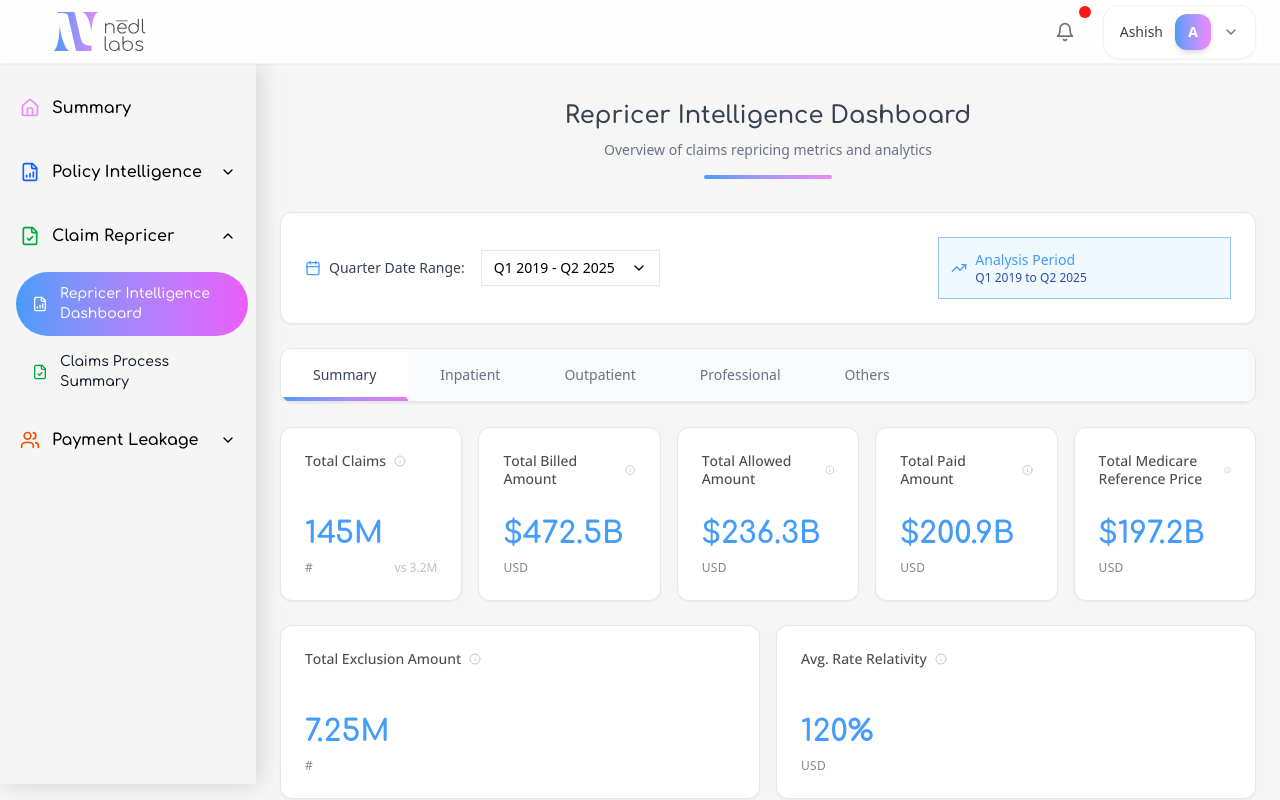
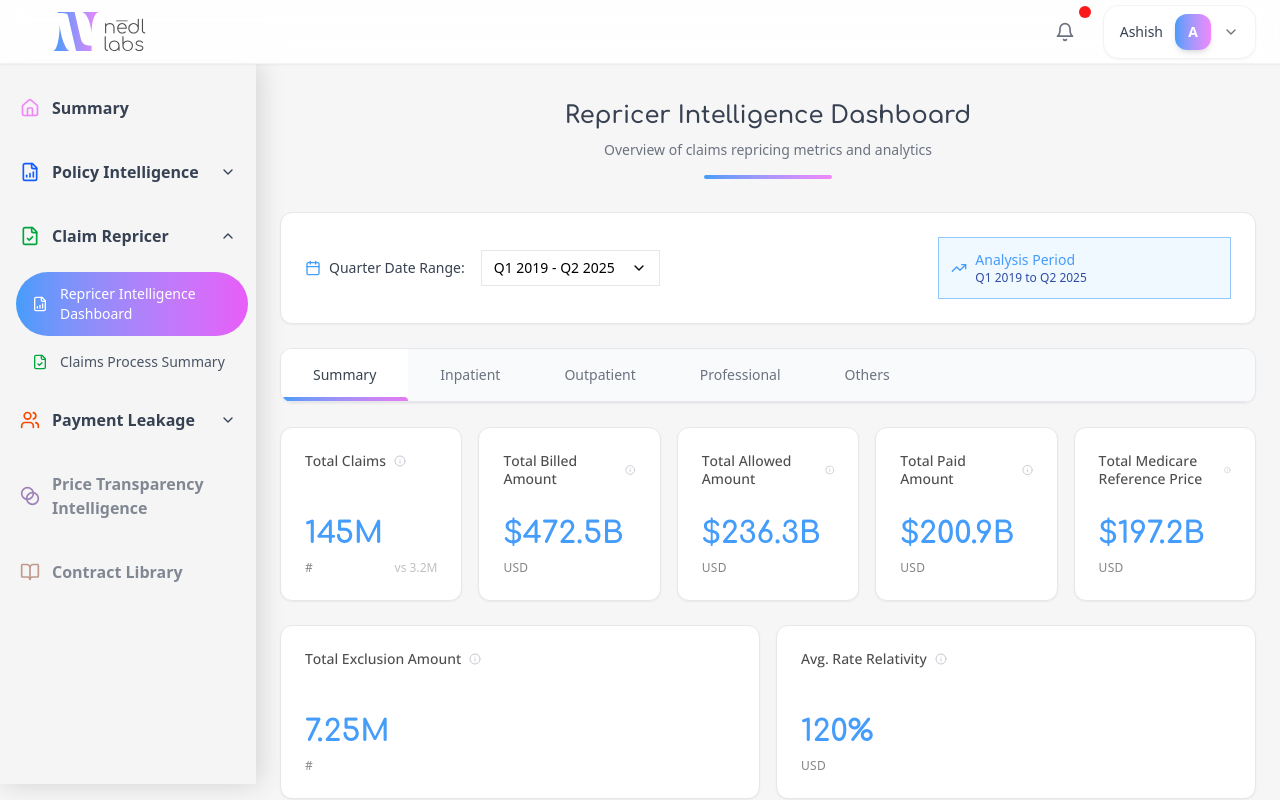
Before and after one commit to nedllabs/repricer-dashboard, a Next.js app: page / in a window 1280 px wide. Shown: the top 800 px of the page. Built offline with nearby package versions, Linux system fonts and the light colour scheme.

Commit message:
Menu update

```diff
--- a/components/sidebar/sidebar-navigation.tsx
+++ b/components/sidebar/sidebar-navigation.tsx
@@ -10,6 +10,8 @@ import {
   ChevronDown,
   House,
   Diff,
+  ChartNoAxesColumnIncreasing,
+  Blend,
 } from "lucide-react";
 import { cn } from "@/lib/utils";
 import { useState, useEffect } from "react";
@@ -23,6 +25,7 @@ interface NavigationItem {
   color?: string;
   href: string;
   children?: NavigationItem[];
+  disabled?: boolean;
 }
 
 interface SidebarNavigationProps {
@@ -101,6 +104,13 @@ export function SidebarNavigation({
           href: "https://nedl-dashboard.vercel.app/code-coverage",
         },
         {
+          id: "lcd-mcd-coverage",
+          icon: ChartNoAxesColumnIncreasing,
+          label: "LCD / MCD Coverage",
+          color: "text-blue-600",
+          href: "https://nedl-dashboard.vercel.app/lcd-mcd-coverage",
+        },
+        {
           id: "service-comparison",
           icon: Diff,
           label: "Service Comparison",
@@ -176,12 +186,33 @@ export function SidebarNavigation({
         },
       ],
     },
+    {
+      id: "raise-transparency",
+      icon: Blend,
+      label: "Price Transparency Intelligence",
+      color: "text-[#66348f]",
+      href: "",
+      disabled: true,
+    },
+    {
+      id: "contract-library",
+      icon: BookOpen,
+      label: "Contract Library",
+      color: "text-[#9c5d45]",
+      href: "",
+      disabled: true,
+    },
   ];
 
-  const handleNavigate = (href: string, itemId?: string) => {
+  const handleNavigate = (href: string, itemId?: string | null) => {
     if (href !== "#") {
       // Check if it's an external link
       router.push(href);
+
+      // If Summary is clicked, collapse all other menus
+      if (itemId === "summary") {
+        setExpandedCategories(new Set());
+      }
 
       if (isMobile) {
         onToggle(); // Close mobile menu after navigation
@@ -227,7 +258,7 @@ export function SidebarNavigation({
         {/* Mobile Sidebar */}
         <div
           className={cn(
-            "fixed left-0 top-0 h-full w-64 z-50 font-comfortaa transform transition-transform duration-300 ease-in-out",
+            "fixed left-0 top-0 h-full w-64 z-50 font-title transform transition-transform duration-300 ease-in-out",
             "bg-[#F5F5F5] shadow-[3px_0px_25px_0px_rgba(0,0,0,0.15)]",
             isOpen ? "translate-x-0" : "-translate-x-full",
             className
@@ -259,17 +290,20 @@ export function SidebarNavigation({
                         if (hasChildren) {
                           toggleCategory(item.id!);
                         } else {
-                          handleNavigate(item.href, item.id || undefined);
+                          handleNavigate(item.href, item.id || null);
                         }
                       }}
                       className={cn(
                         "flex w-full items-center rounded-full px-2 py-4 my-1 text-sm font-bold text-left transition-all duration-200 no-shadow",
+                        item.disabled &&
+                          "opacity-50 cursor-not-allowed hover:bg-transparent",
                         hasChildren
-                          ? "text-black hover:bg-white"
+                          ? "text-gray-700 hover:bg-white"
                           : isActive(item.href)
                           ? "bg-gradient-to-r from-[#449CFB] to-[#E85DF9] text-white"
-                          : "text-black hover:bg-white"
+                          : "text-gray-700 hover:bg-white"
                       )}
+                      disabled={item.disabled}
                     >
                       <item.icon
                         className={cn(
@@ -312,17 +346,15 @@ export function SidebarNavigation({
                             <button
                               key={child.id || "child-overview"}
                               onClick={() =>
-                                handleNavigate(
-                                  child.href,
-                                  child.id || undefined
-                                )
+                                handleNavigate(child.href, child.id || null)
                               }
                               className={cn(
                                 "flex w-full items-center rounded-full px-4 py-3 my-1 text-sm font-medium text-left transition-all duration-200 no-shadow",
                                 childActive
                                   ? "bg-gradient-to-r from-[#449CFB] to-[#E85DF9] text-white"
-                                  : "text-gray-900 hover:bg-white"
+                                  : "text-gray-600 hover:bg-white"
                               )}
+                              disabled={item.disabled}
                             >
                               <child.icon
                                 className={cn(
@@ -362,7 +394,7 @@ export function SidebarNavigation({
   return (
     <div
       className={cn(
-        "fixed left-0 top-16 h-[calc(100vh-5rem)] w-64 z-10 font-comfortaa",
+        "fixed left-0 top-16 h-[calc(100vh-5rem)] w-64 z-10 font-title",
         "bg-[#F5F5F5] shadow-[3px_0px_25px_0px_rgba(0,0,0,0.15)]",
         className
       )}
@@ -382,17 +414,19 @@ export function SidebarNavigation({
                     if (hasChildren) {
                       toggleCategory(item.id!);
                     } else {
-                      handleNavigate(item.href, item.id || undefined);
+                      handleNavigate(item.href, item.id || null);
                     }
                   }}
                   className={cn(
                     "flex w-full items-center rounded-full px-3 py-4 my-2 text-md font-semibold text-left transition-all duration-200 no-shadow",
                     hasChildren
-                      ? "text-black hover:bg-white"
+                      ? "text-gray-700 hover:bg-white"
                       : isActive(item.href)
                       ? "bg-gradient-to-r from-[#449CFB] to-[#E85DF9] text-white"
-                      : "text-black hover:bg-white"
+                      : "text-gray-700 hover:bg-white",
+                    item.disabled && "opacity-60 hover:bg-transparent"
                   )}
+                  disabled={item.disabled}
                 >
                   <item.icon
                     className={cn(
@@ -433,13 +467,13 @@ export function SidebarNavigation({
                         <button
                           key={child.id || "child-overview"}
                           onClick={() =>
-                            handleNavigate(child.href, child.id || undefined)
+                            handleNavigate(child.href, child.id || null)
                           }
                           className={cn(
                             "flex w-full items-center rounded-full px-4 py-3 my-1 text-sm font-medium text-left transition-all duration-200 no-shadow",
                             childActive
                               ? "bg-gradient-to-r from-[#449CFB] to-[#E85DF9] text-white"
-                              : "text-gray-900 hover:bg-white"
+                              : "text-gray-600 hover:bg-white"
                           )}
                         >
                           <child.icon
```
